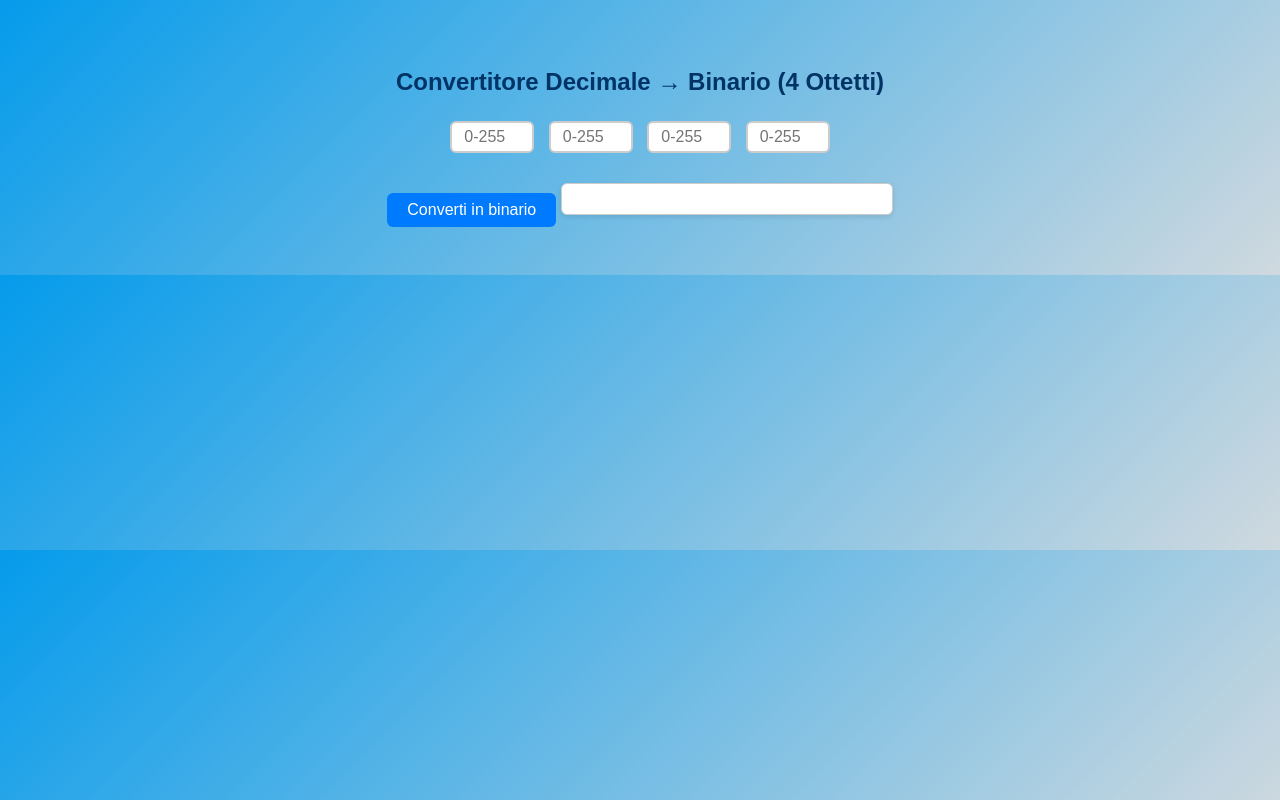
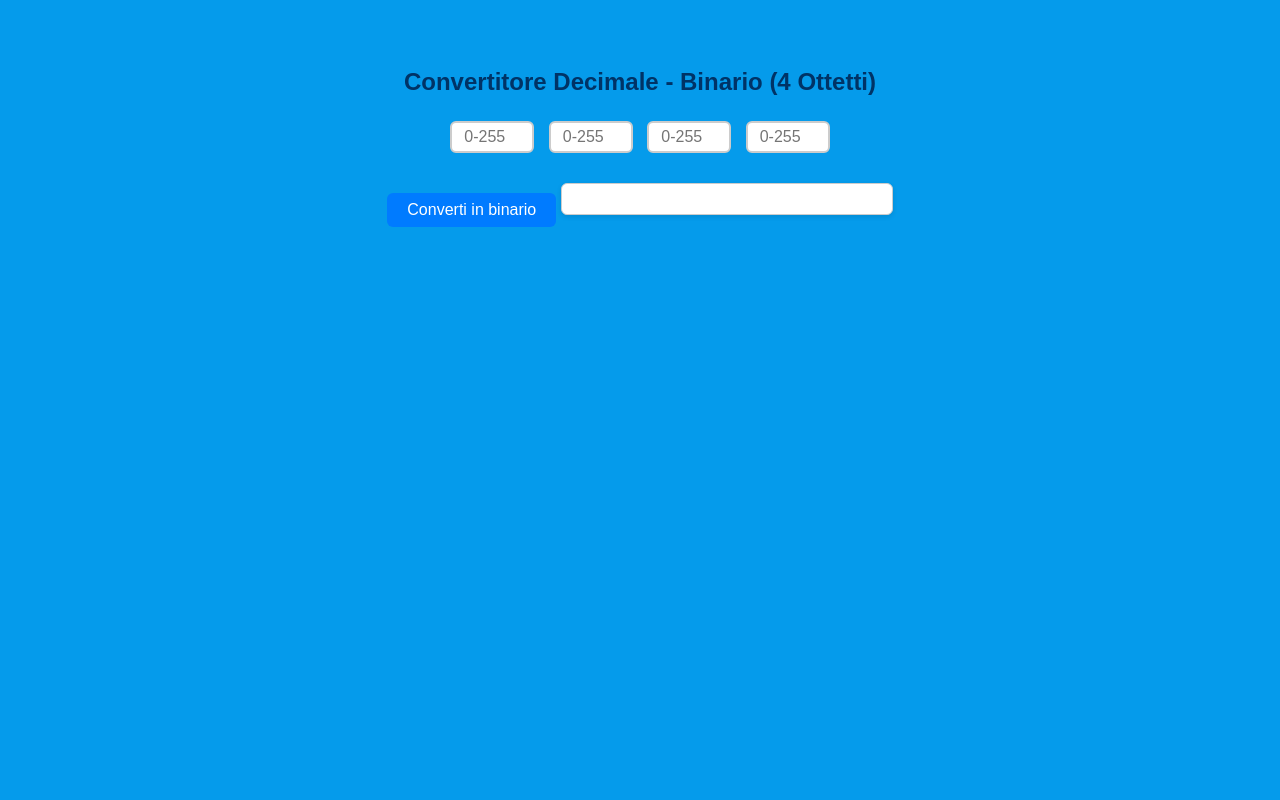
Before and after one commit to Magistrelli-Amos/lavoritps, a plain HTML site: page Conversore Decimale-Binario.html in a window 1280 px wide. Drawn offline with Linux system fonts and the light colour scheme.

Commit message:
Add files via upload

```diff
--- a/Conversore Decimale-Binario.html
+++ b/Conversore Decimale-Binario.html
@@ -2,12 +2,12 @@
 <html lang="it">
 <head>
   <meta charset="UTF-8">
-  <title>Convertitore Decimale → Binario</title>
+  <title>Convertitore Decimale - Binario</title>
   <style>
 
     body {
       font-family: Arial, Helvetica, sans-serif;
-      background: linear-gradient(135deg, #059beb, #cfd9df);
+      background: linear-gradient(135deg, #059beb, #059beb);
       color: #222;
       text-align: center;
       padding: 40px;
@@ -73,7 +73,7 @@
 </head>
 
 <body>
-  <h2>Convertitore Decimale → Binario (4 Ottetti)</h2>
+  <h2>Convertitore Decimale - Binario (4 Ottetti)</h2>
 
   <input type="number" id="num1" min="0" max="255" placeholder="0-255">
   <input type="number" id="num2" min="0" max="255" placeholder="0-255">
@@ -100,7 +100,7 @@
         const n = parseInt(numeri[i]);
         if (isNaN(n) || n < 0 || n > 255) {
           document.getElementById('risultato').innerHTML =
-            `<span class="errore">⚠️ Inserisci numeri validi (0–255) in tutte le caselle!</span>`;
+            `<span class="errore">Inserisci numeri validi (0-255) in tutte le caselle!</span>`;
           return;
         }
 
```
